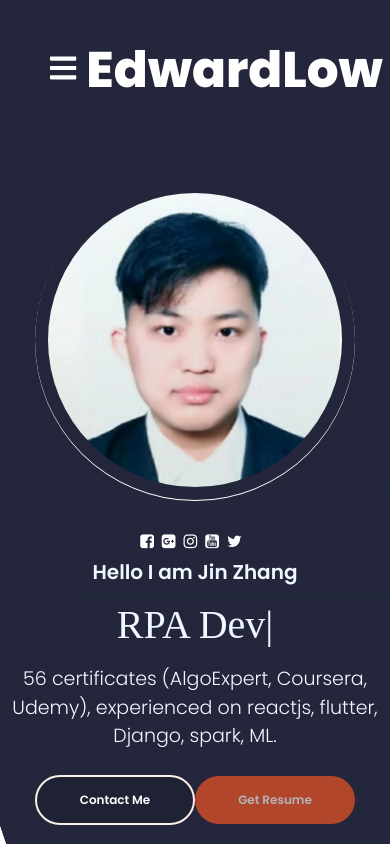
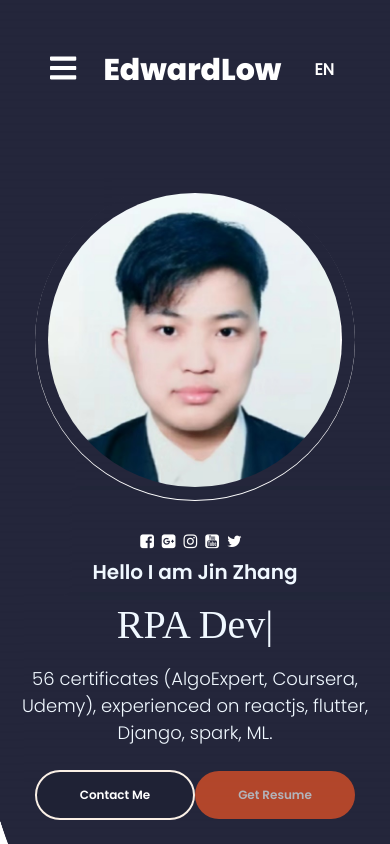
Before and after one commit to EdwardLowJZ1011/resume-jz, a React (Create React App) app in the folder client/: page / in a window 390 px wide. Shown: the top 844 px of the page. Built offline with nearby package versions, Linux system fonts and the light colour scheme; a web font is replaced by a local one.

Commit message:
make it better

```diff
--- a/client/src/PortfolioContainer/Home/Header/Header.css
+++ b/client/src/PortfolioContainer/Home/Header/Header.css
@@ -15,7 +15,7 @@
 }
 
 .header-logo{
-    font-size: 50px;
+    font-size: 45px;
     font-family: 'Poppins ExtraBold';
     color: var(--white);
 }
@@ -93,6 +93,12 @@
     .header-hamburger{
         display: block;
     }
+    .header-logo{
+        font-size: 30px;
+    }
+    .header-language{
+        display: None;
+    }
     .header-parent{
         width: 100%;
         padding: 0 40px;
--- a/client/src/PortfolioContainer/Home/Profile/Profile.css
+++ b/client/src/PortfolioContainer/Home/Profile/Profile.css
@@ -38,7 +38,7 @@
 }
 
 .profile-role-tagline{
-    font-size: 19px;
+    font-size: 18px;
     margin: 5px 0 0;
     font-family: 'Poppins Light';
 }
```
